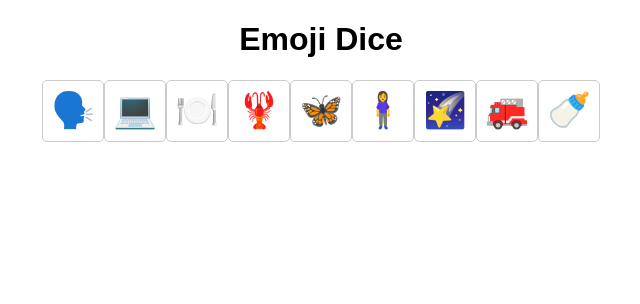
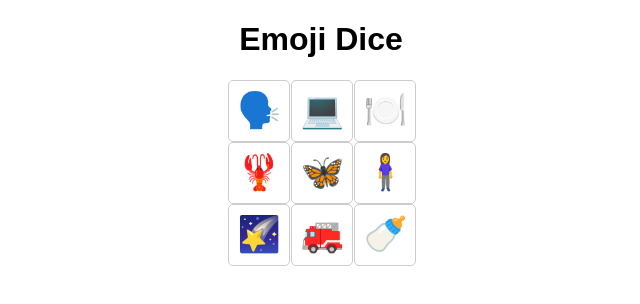
Before and after one commit to nancologist/emoji-dice, a React (Create React App) app in the folder frontend/: page / in a window 1280 px wide. Shown: the top 304 px of the page, without its empty margins (319-959 px from the left). Built offline with nearby package versions, Linux system fonts and the light colour scheme.

Commit message:
Add grid for dice.

```diff
--- a/frontend/src/App/App.css
+++ b/frontend/src/App/App.css
@@ -1,3 +1,10 @@
 .App {
   text-align: center;
 }
+
+.dice {
+  display: inline-grid;
+  width: fit-content;
+  grid-template-columns: repeat(3, 34%);
+  margin: auto;
+}
--- a/frontend/src/App/App.tsx
+++ b/frontend/src/App/App.tsx
@@ -16,7 +16,11 @@ function App(props: Props) {
   return (
     <div className="App">
       <h1>Emoji Dice</h1>
-      {props.dice.map((item: EmojiType) => <Emoji key={item.name} emoji={item.emoji}/>)}
+      <div className="dice">
+        {props.dice.map((item: EmojiType) =>
+          <Emoji key={item.name} emoji={item.emoji}/>
+        )}
+      </div>
     </div>
   );
 }
```
